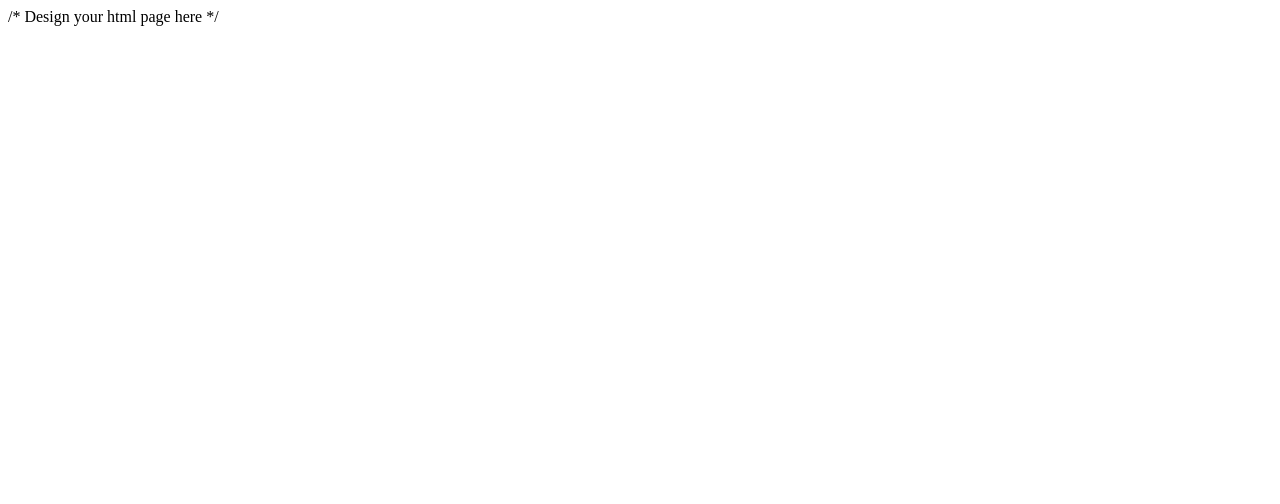
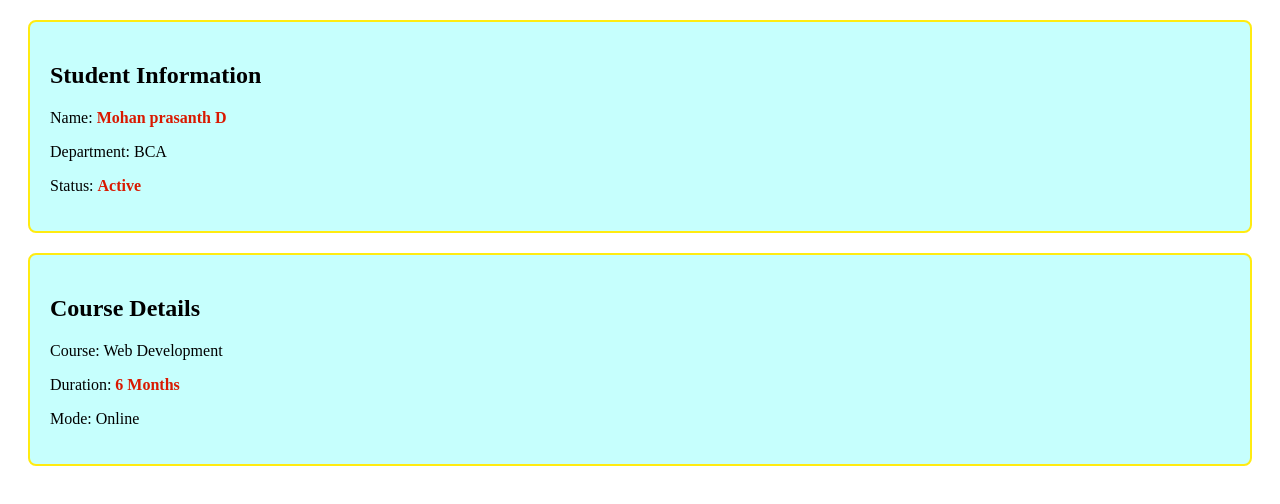
Before and after one commit to shafiqmohammed/pro4, a website: page index.html in a window 1280 px wide. Drawn offline with Linux system fonts and the light colour scheme.

Commit message:
Update index.html

```diff
--- a/index.html
+++ b/index.html
@@ -1,21 +1,77 @@
 <!DOCTYPE html>
+
 <html lang="en">
+
 <head>
-<meta charset="UTF-8">
-<title>DIV and SPAN Example</title>
 
-<style>
+    <meta charset="UTF-8">
 
-/* Write your CSS here */
 
-</style>
+
+    <title>DIV and SPAN Example 2</title>
+
+    <style>
+
+        .card {
+
+            border: 2px solid rgb(255, 235, 17);
+
+            background-color: #c6fffd;
+
+            padding: 20px;
+
+              margin: 20px;
+
+            border-radius: 8px;
+
+        }
+
+
+
+        .important {
+
+            color: rgb(217, 25, 0);
+
+            font-weight: bold;
+
+        }
+
+    </style>
 
 </head>
 
 <body>
 
 
-/* Design your html page here */
+
+    <div class="card">
+
+        <h2>Student Information</h2>
+
+        <p>Name: <span class="important">Mohan prasanth D</span></p>
+
+        <p>Department: BCA</p>
+
+        <p>Status: <span class="important">Active</span></p>
+
+    </div>
+
+
+
+    <div class="card">
+
+        <h2>Course Details</h2>
+
+        <p>Course: Web Development</p>
+
+        <p>Duration: <span class="important">6 Months</span></p>
+
+        <p>Mode: Online</p>
+
+    </div>
+
+
 
 </body>
+
 </html>
```
